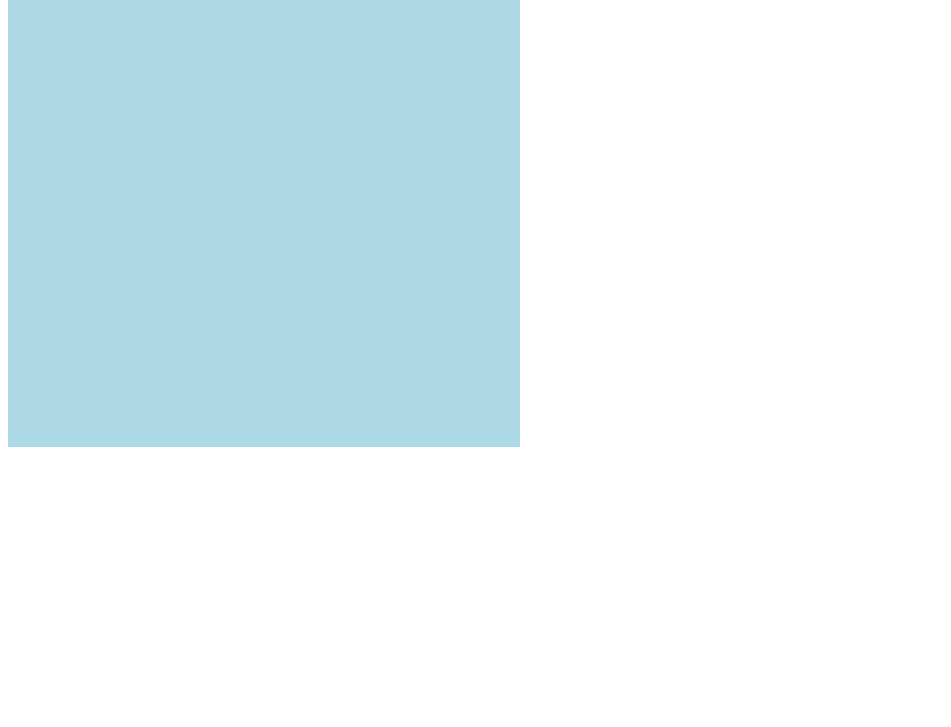
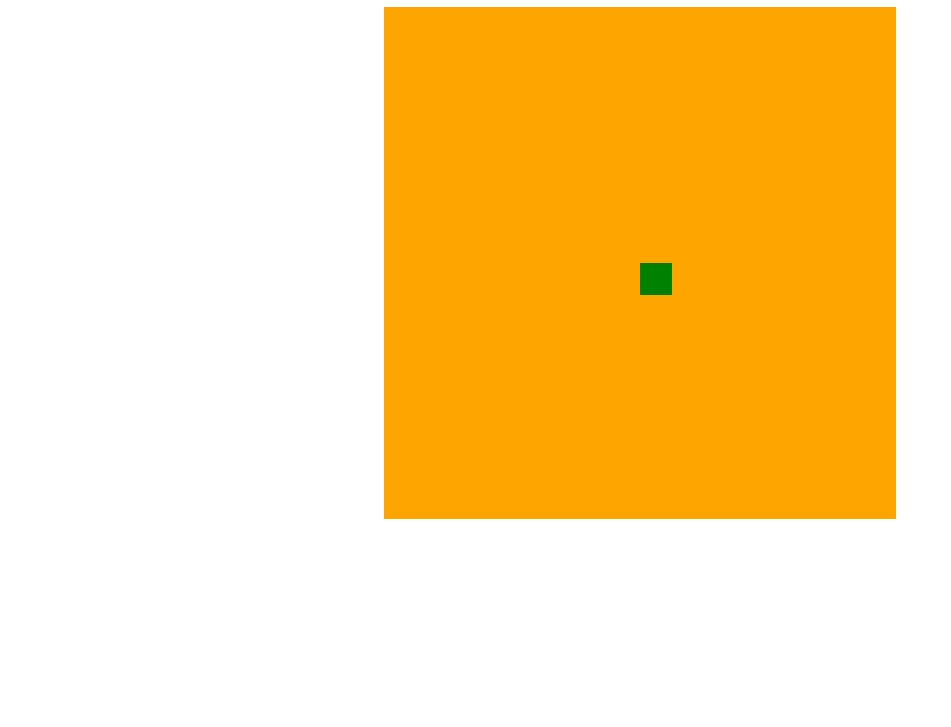
Before and after one commit to gabrielgdhl/Jogo-Cobrinha, a plain HTML site: page index.html in a window 1280 px wide. Shown: the part 73-800 px from the top of the page, without its empty margins (0-951 px from the left). Drawn offline with Linux system fonts and the light colour scheme.

Commit message:
Foram adicionados os controles

```diff
--- a/css/style.css
+++ b/css/style.css
@@ -8,9 +8,8 @@
     color: rgb(44, 139, 44);
 }
 
+*/
 
-#snake-id{
-    width: 512px;
-    height: 512px;
+#principal{
+    text-align: center;
 }
-*/
--- a/index.html
+++ b/index.html
@@ -1,7 +1,7 @@
 <!DOCTYPE html>
 <html lang="en">
     <head>
-        <title>Jogo da cobrinha</title>
+        <title>Jogo da Cobrinha 1.0</title>
         <meta charset="utf-8">
         <meta name="viewport" content="width=device-width, initial-scale=1.0">
         <meta http-equiv="X-UA-Compatible" content="ie=edge">
@@ -9,6 +9,9 @@
         <script defer src="js/script.js"></script>
     </head>
     <body>
-        <canvas id="snake-id" width="512" height="512"></canvas>
+        <div id="principal">
+            <h1>Snake Game status</h1>
+            <canvas id="snake-id" width="512" height="512"></canvas>
+        </div>
     </body>
 </html>
--- a/js/script.js
+++ b/js/script.js
@@ -1,32 +1,51 @@
 let canvas = document.getElementById("snake-id");//buscando o canvas através da ID
 let context = canvas.getContext("2d");//declarando o formato 2d para o canvas
+
+//variáveis do jogo
 let box = 32;//tamanho de cada bloco da cobrinha que equivale a 16 veses o tamanho do canvas
 let snake = [];//variavel tipo array para ser preenhido por background
+let direction = " ";//declaração da variável direction
+
 
 //definindo onde o jogo vai criar a cobrinha onde X e Y e quivalem as colunas e linhas
 //o array 0 é por que precisamos dizer para o JS onde o primeiro array vai ser desenhado
 snake[0] = {
-    x: 12 * box,
-    y: 12 * box
+    x: 8 * box,
+    y: 8 * box
 }
 
-let direction = "right";
 
 //função para criar o fundo do jogo
 function criarBG() {
-   context.fillStyle = "lightblue";//definindo a cor de fundo do jogo
+   context.fillStyle = "orange";//definindo a cor de fundo do jogo
     context.fillRect(0, 0, 16 * box, 16 * box);//definindo o tamanho do desenho 16*32=512->tamanho definido do canvas.
 ;}
 
 //função para criar a cobrinha
 function criarCobrinha() {
     for(i=0; i<snake.length; i++){//a cobrinha vai ser criado em um ciclo infinito de vezes, lenght representa a posição do array
-        context.fillStyle = "black";//definindo a cor da cobrinha
+        context.fillStyle = "green";//definindo a cor da cobrinha
         context.fillRect(snake[i].x, snake[i].y, box, box);// (.x , .y)->define o local onde vai ser criado, (box, box)->define o tamnho da cobrinha
     }
 }
 
+document.addEventListener('keydown', update);
+
+function update(event) {
+    if(event.keyCode == 37 && direction != "right") direction = "left";
+    if(event.keyCode == 38 && direction != "down") direction = "up";
+    if(event.keyCode == 39 && direction != "left") direction = "right";
+    if(event.keyCode == 40 && direction != "up") direction = "down";
+}
+
+
 function iniciarJogo() {
+
+    if(snake[0].x > 15 *box && direction == "right") snake[0].x = 0;
+    if(snake[0].x < 0 && direction == "left") snake[0].x = 16 * box;
+    if(snake[0].y > 15 * box && direction == "down") snake[0].y = 0;
+    if(snake[0].y < 0 && direction == "up") snake[0].y = 16 * box;
+
     criarBG(); //chamando as função que cria o Background
     criarCobrinha();//criando a cobrinha
 
@@ -35,8 +54,8 @@ function iniciarJogo() {
 
     if(direction == "right") snakeX += box;
     if(direction == "left") snakeX -= box;
-    if(direction == "up") snakeY +=box;
-    if(direction == "down") snakeY -+box;
+    if(direction == "down") snakeY +=box;
+    if(direction == "up") snakeY -=box;
 
     snake.pop();
 
@@ -46,6 +65,7 @@ function iniciarJogo() {
     }
 
     snake.unshift(newHead);
+
 }
 
-let jogo = setInterval(iniciarJogo, 100);
+let jogo = setInterval(iniciarJogo, 150);
```
Also changed, not shown: 1 other file.
